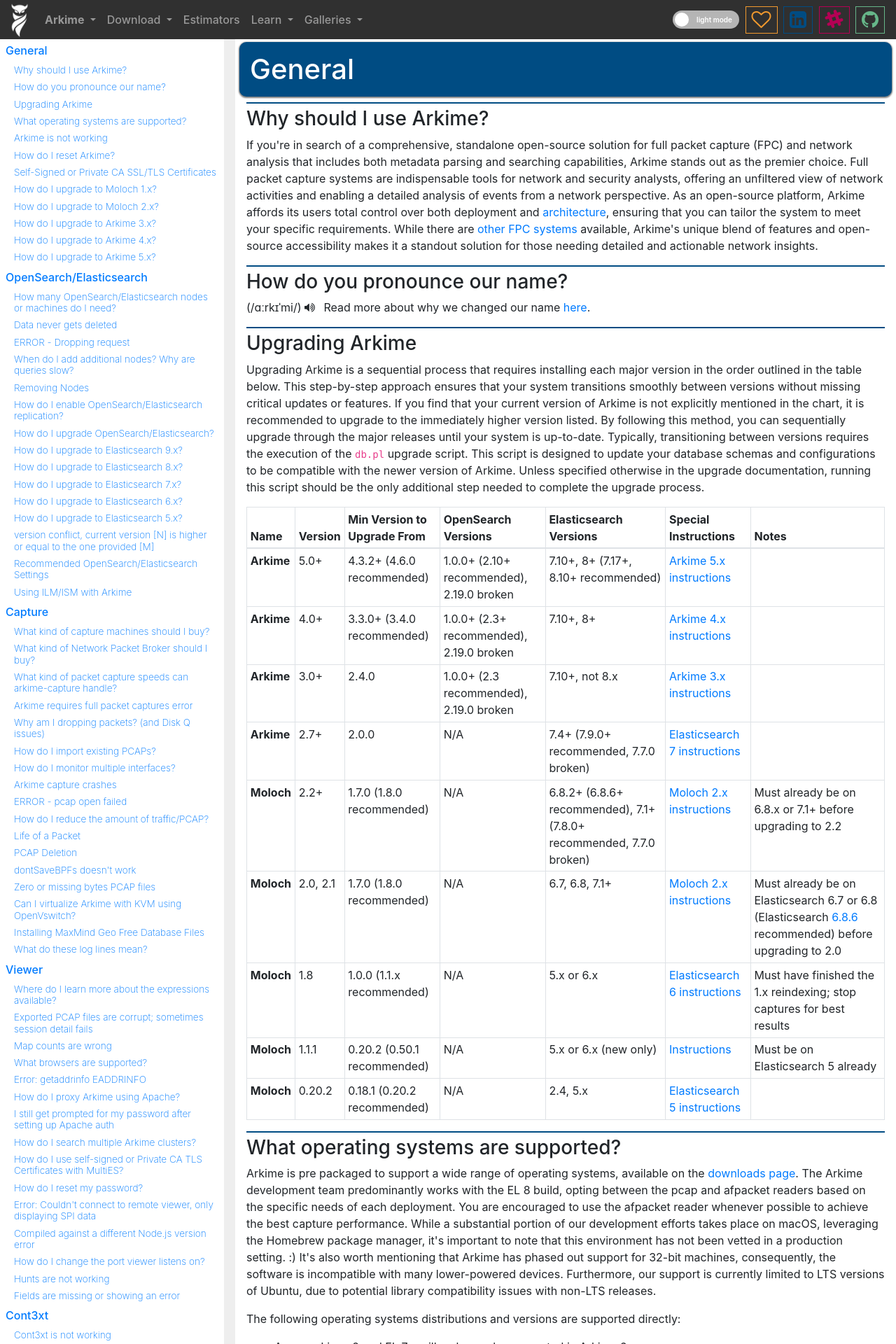
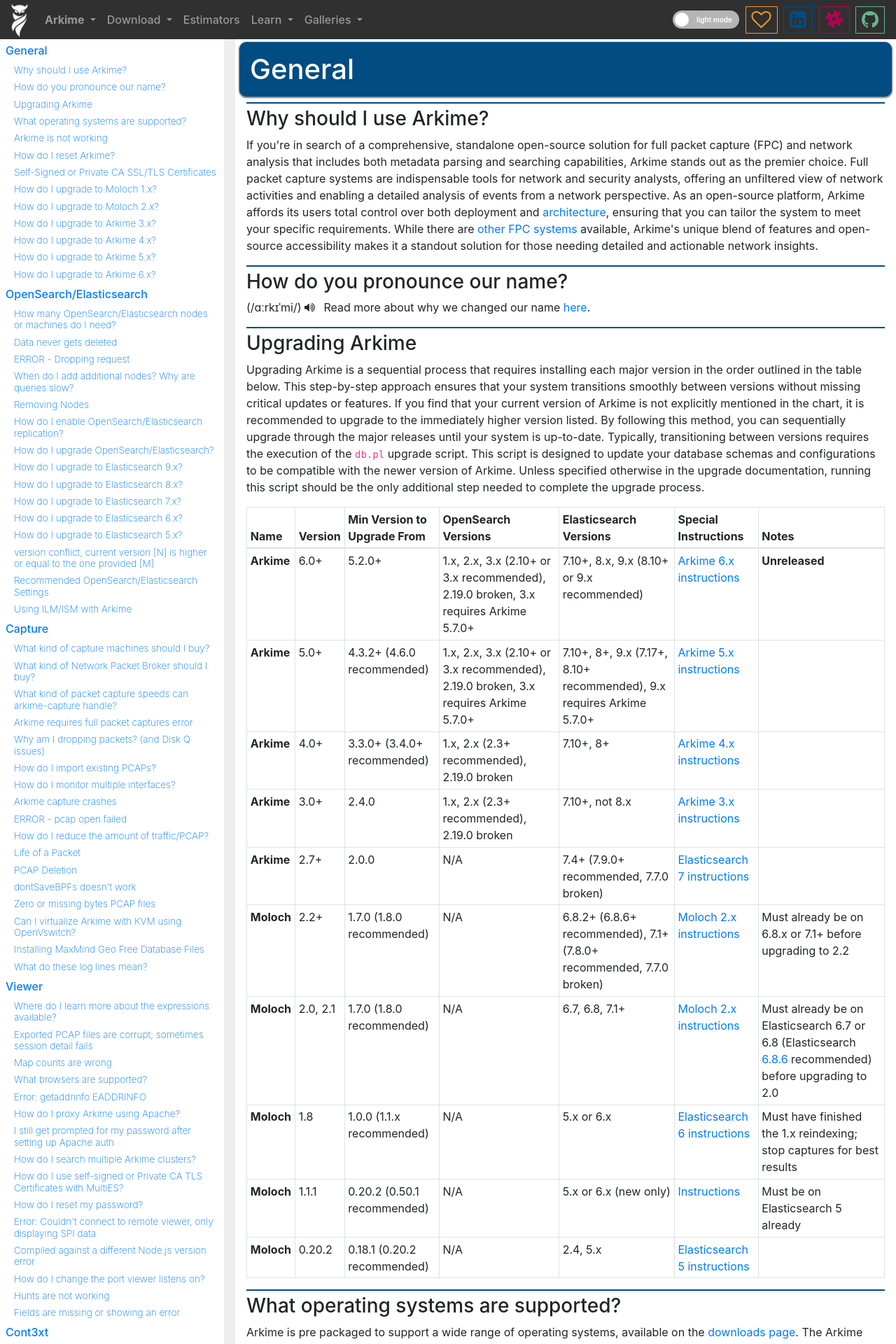
Before and after one commit to arkime/arkimeweb, a Jekyll site: the page built from faq.html, in a window 1280 px wide. Shown: the top 1920 px of the page at 70% size. Built offline with Jekyll 4.4.1, drawn with Linux system fonts in a browser that asks for light colours; some of the changed text lies outside the part shown.

Commit message:
added Arkime 6 and ES9 info

```diff
--- a/faq.html
+++ b/faq.html
@@ -119,6 +119,11 @@
         href="#how_do_i_upgrade_to_arkime_5"
         title="How do I upgrade to Arkime 5.x">
         How do I upgrade to Arkime 5.x?
+      </a>
+      <a class="nav-link nested"
+        href="#how_do_i_upgrade_to_arkime_6"
+        title="How do I upgrade to Arkime 6.x">
+        How do I upgrade to Arkime 6.x?
       </a>
       <a href="#elasticsearch"
         class="nav-link"
@@ -515,16 +520,42 @@
               Arkime
             </th>
             <td>
+              6.0+
+            </td>
+            <td>
+              5.2.0+
+            </td>
+            <td>
+              1.x, 2.x, 3.x (2.10+ or 3.x recommended), 2.19.0 broken, 3.x requires Arkime 5.7.0+
+            </td>
+            <td>
+              7.10+, 8.x, 9.x (8.10+ or 9.x recommended)
+            </td>
+            <td>
+              <a href="#how_do_i_upgrade_to_arkime_6"> Arkime 6.x instructions </a>
+            </td>
+            <td>
+              <strong>
+                Unreleased
+              </strong>
+            </td>
+          </tr>
+
+          <tr>
+            <th>
+              Arkime
+            </th>
+            <td>
               5.0+
             </td>
             <td>
               4.3.2+ (4.6.0 recommended)
             </td>
             <td>
-              1.0.0+ (2.10+ recommended), 2.19.0 broken
-            </td>
-            <td>
-              7.10+, 8+ (7.17+, 8.10+ recommended)
+              1.x, 2.x, 3.x (2.10+ or 3.x recommended), 2.19.0 broken, 3.x requires Arkime 5.7.0+
+            </td>
+            <td>
+              7.10+, 8+, 9.x (7.17+, 8.10+ recommended), 9.x requires Arkime 5.7.0+
             </td>
             <td>
               <a href="#how_do_i_upgrade_to_arkime_5"> Arkime 5.x instructions </a>
@@ -540,10 +571,10 @@
               4.0+
             </td>
             <td>
-              3.3.0+ (3.4.0 recommended)
-            </td>
-            <td>
-              1.0.0+ (2.3+ recommended), 2.19.0 broken
+              3.3.0+ (3.4.0+ recommended)
+            </td>
+            <td>
+              1.x, 2.x (2.3+ recommended), 2.19.0 broken
             </td>
             <td>
               7.10+, 8+
@@ -565,7 +596,7 @@
               2.4.0
             </td>
             <td>
-              1.0.0+ (2.3 recommended), 2.19.0 broken
+              1.x, 2.x (2.3+ recommended), 2.19.0 broken
             </td>
             <td>
               7.10+, not 8.x
@@ -1204,6 +1235,32 @@
         <li>Restart all captures, multies, and viewers (including both standalone viewers and those running with captures).</li>
         <li>Verify that everything is working.</li>
       </ul>
+
+      <h3 class="subsection"id="how_do_i_upgrade_to_arkime_6">
+        How do I upgrade to Arkime 6.x?
+        <span class="fa fa-link small copy-link cursor-copy"
+          onclick="copyLink(this, 'faq')">
+        </span>
+      </h3>
+
+      <p>
+        <strong>Arkime 6 is still in development and not ready for production use.</strong>
+
+      <p>
+        Upgrading to Arkime 6 requires that you are already using Arkime 5.2.0 or later.
+      </p>
+      <h4>Breaking Changes</h4>
+      <ul>
+        <li>TBD</li>
+      </ul>
+      <h4>Instructions</h4>
+      <ul>
+        <li>Install new Arkime rpm/deb.</li>
+        <li>It is recommended but not required to shut down ALL captures, multies, and viewers.</li>
+        <li>Run <code>/opt/arkime/db/db.pl http://ESHOST:9200 upgrade [other options]</code>, replace ESHOST and don't forget to include any other options you usually use, like --replicas or --ilm.</li>
+        <li>Restart all captures, multies, and viewers (including both standalone viewers and those running with captures).</li>
+        <li>Verify that everything is working.</li>
+      </ul>
       <!-- /general -->
 
       <!-- elasticsearch -->
@@ -1522,7 +1579,9 @@
         </span>
       </h3>
       <p>
-        <strong>Elasticsearch 9.x is NOT fully tested yet</strong>
+        <strong>
+          Elasticsearch 9.x is NOT supported before Arkime 5, and we recommend that you use Arkime 5.7.1 or later.
+        </strong>
       </p>
       <ol>
         <li>Elasticsearch 9 can only perform upgrades from Elasticsearch 8.18 or later, so you will need to upgrade Elasticsearch to 8.18 or later.</li>
@@ -1538,7 +1597,7 @@
       </h3>
       <p>
         <strong>
-          Elasticsearch 8.x is NOT supported before 3.4.1, and we recommend that you use Arkime 4.x.
+          Elasticsearch 8.x is NOT supported before Arkime 3.4.1, and we recommend that you use Arkime 4.x.
         </strong>
       </p>
       <ol>
```
